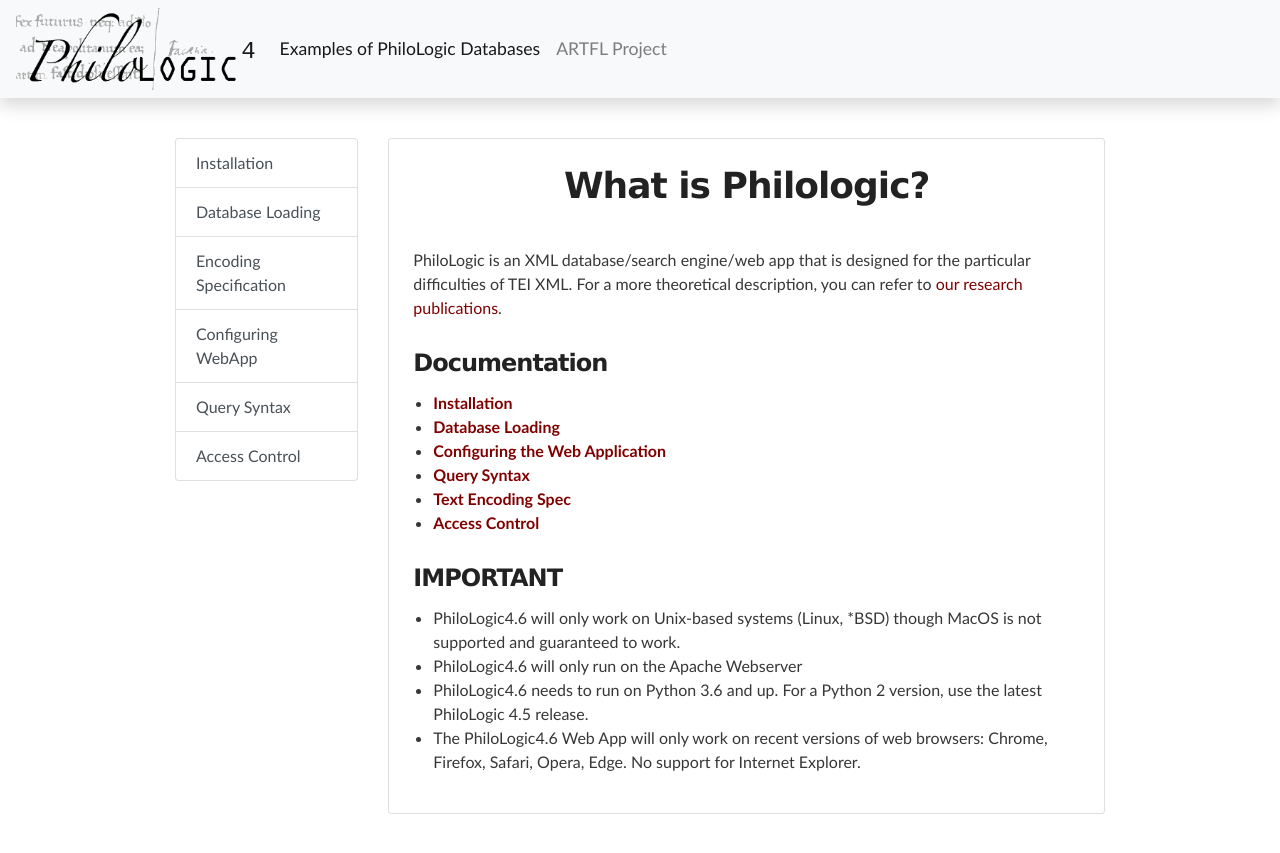
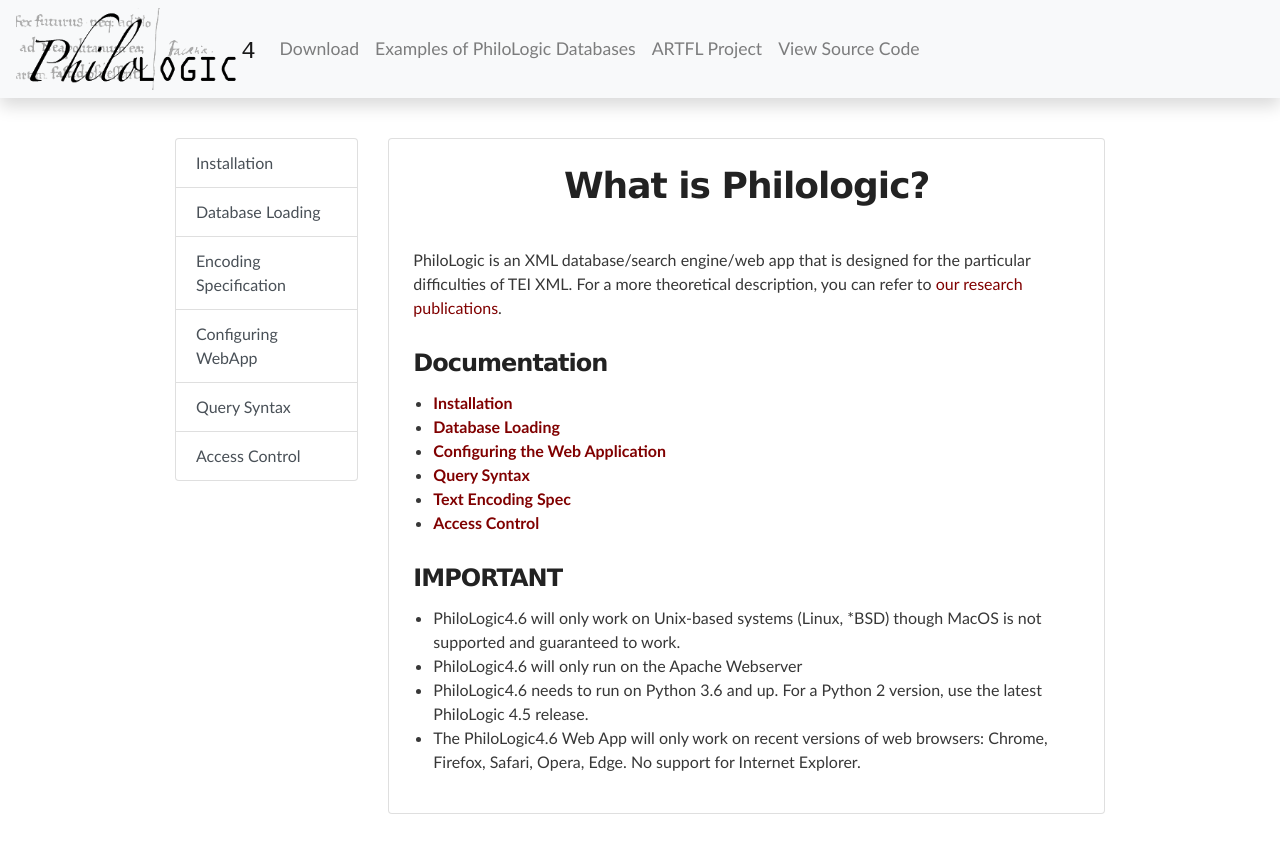
Before and after one commit to ARTFL-Project/PhiloLogic4, a Jekyll site: the page built from docs/index.md, in a window 1280 px wide. Shown: the top 853 px of the page. Built offline with Jekyll 4.4.1, drawn with Linux system fonts in a browser that asks for light colours; our own code applies the rules of GitHub Pages for plain Markdown files.

Commit message:
Update head.html

```diff
--- a/docs/_includes/head.html
+++ b/docs/_includes/head.html
@@ -44,11 +44,17 @@
       <span class="navbar-toggler-icon"></span>
     </button>
     <ul class="navbar-nav d-none d-sm-flex">
-      <li class="nav-item active ">
+      <li class="nav-item">
+        <a class="nav-link" href="https://github.com/ARTFL-Project/PhiloLogic4/releases">Download</a>
+      </li>
+      <li class="nav-item">
         <a class="nav-link" href="http://artfl-project.uchicago.edu/content/philologic4-databases">Examples of PhiloLogic Databases</a>
       </li>
       <li class="nav-item">
         <a class="nav-link" href="https://artfl-project.uchicago.edu/">ARTFL Project</a>
+      </li>
+      <li class="nav-item">
+        <a class="nav-link" href="https://github.com/ARTFL-Project/PhiloLogic4/">View Source Code</a>
       </li>
     </ul>
 
```
